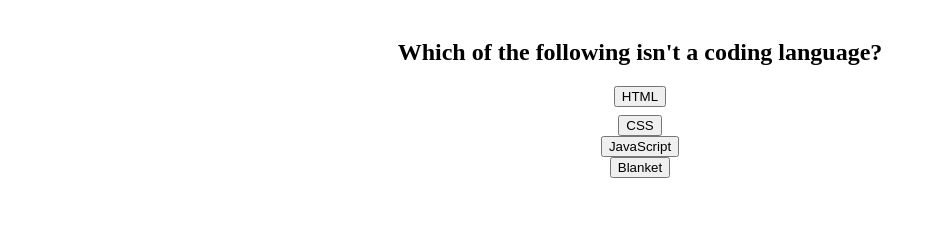
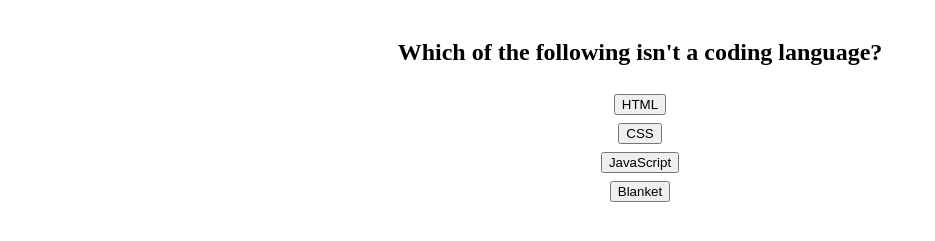
Before and after one commit to mireezeidan/codingquiz, a plain HTML site: page index.html in a window 1280 px wide. Both pictures are taken after a click on the button "Start Quiz". Shown: the part 105-346 px from the top of the page, without its empty margins (0-935 px from the left). Drawn offline with Linux system fonts and the light colour scheme.

```diff
--- a/main.css
+++ b/main.css
@@ -23,7 +23,19 @@
 .hidden {
     display: none;
 }
+/* button style */
+.btnOne {
+    margin-top: .5rem;
+}
 
 .btnTwo {
     margin-top: .5rem;
 }
+
+.btnThree {
+    margin-top: .5rem;
+}
+
+.btnFour {
+    margin-top: .5rem;
+}
--- a/script.js
+++ b/script.js
@@ -46,7 +46,7 @@ function createButton(index) {
   // add 4 answer options
   let btnOne = document.createElement("button");
   btnOne.textContent = questions[index].choices[0];
-  btnOne.classList = 'btnOne'
+  btnOne.classList = "btnOne";
   btnOne.dataset.answer = questions[index].answer;
   questionDiv.appendChild(btnOne);
 
@@ -58,11 +58,13 @@ function createButton(index) {
 
   let btnThree = document.createElement("button");
   btnThree.textContent = questions[index].choices[2];
+  btnThree.classList = "btnThree";
   btnThree.dataset.answer = questions[index].answer;
   questionDiv.appendChild(btnThree);
 
   let btnFour = document.createElement("button");
   btnFour.textContent = questions[index].choices[3];
+  btnFour.classList = "btnFour";
   btnFour.dataset.answer = questions[index].answer;
   questionDiv.appendChild(btnFour);
 }
@@ -122,7 +124,6 @@ function checkAnswer(event) {
     questionDiv.appendChild(verify);
     btn.style.backgroundColor = "red";
     time = time - 10;
-    // createButton(questionsIndex);
   }
   if (questionsIndex > questions.length - 1) {
     setTimeout(function () {
```
